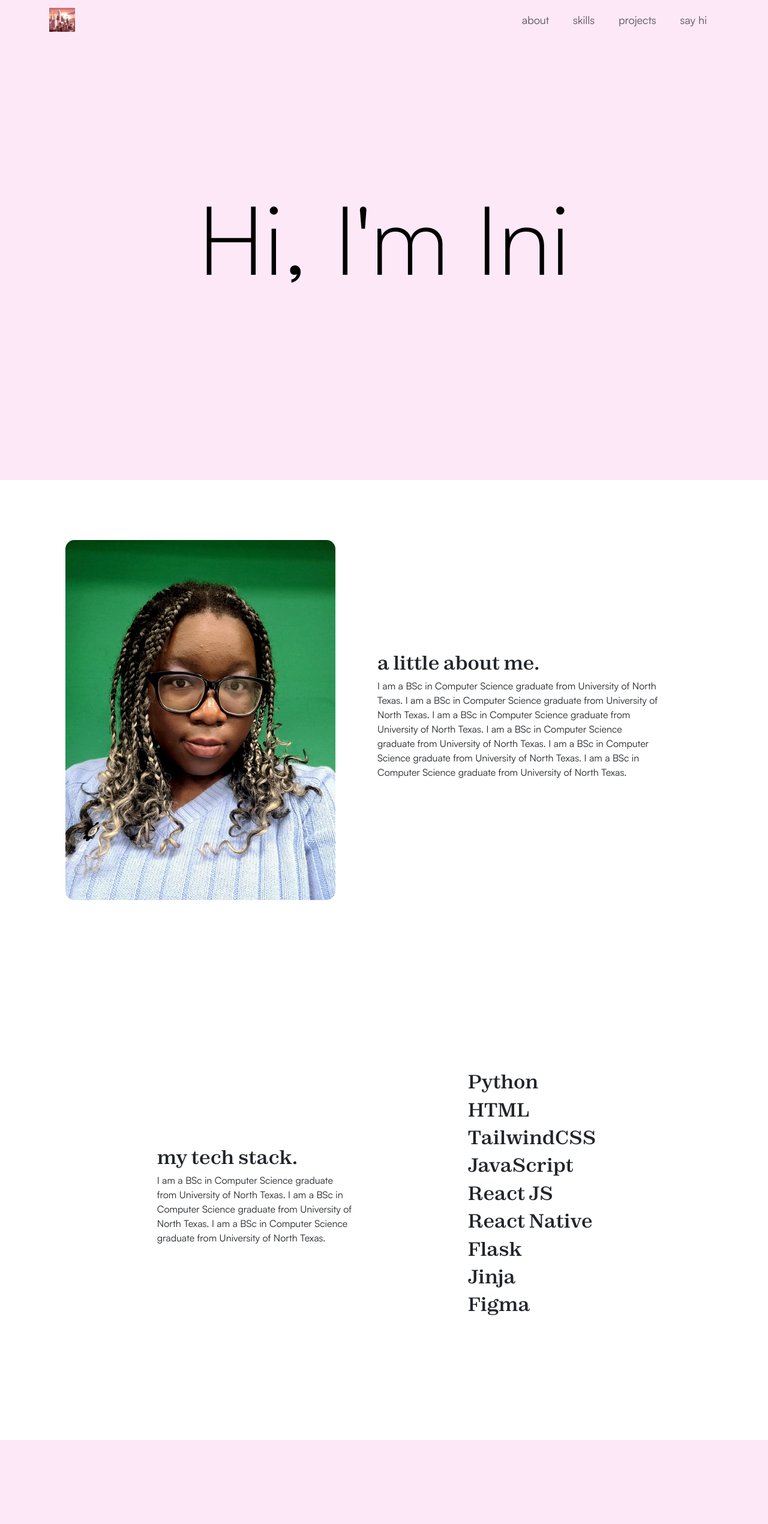
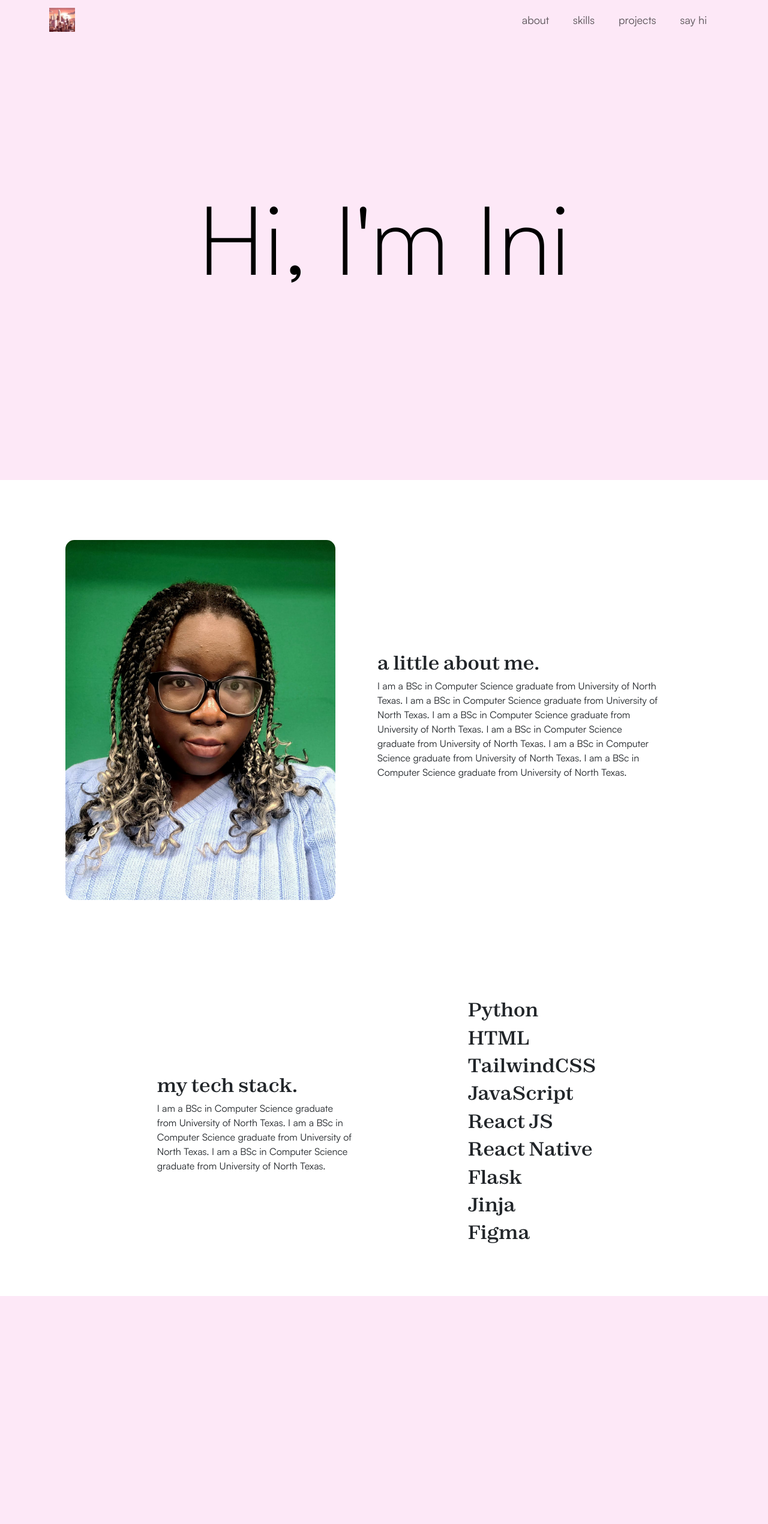
Before and after one commit to inidavies/personal-website, a Next.js app: page / in a window 1280 px wide. Shown: the top 2540 px of the page at 60% size. Built offline with nearby package versions, Linux system fonts and the light colour scheme.

Commit message:
some styling

```diff
--- a/public/styles/global.css
+++ b/public/styles/global.css
@@ -91,7 +91,7 @@ h2{
 }
 
 #skills{
-
+  height: 70vh;
 }
 
 #skillSummary{
@@ -128,6 +128,7 @@ h2{
 }
 
 #sayHi{
+  height: auto;
   flex-direction: row;
   padding: 20vh 2vh;
 }
```
